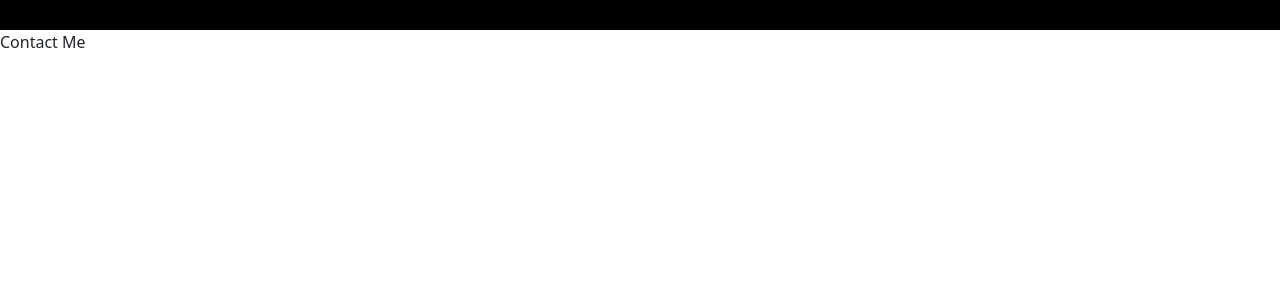
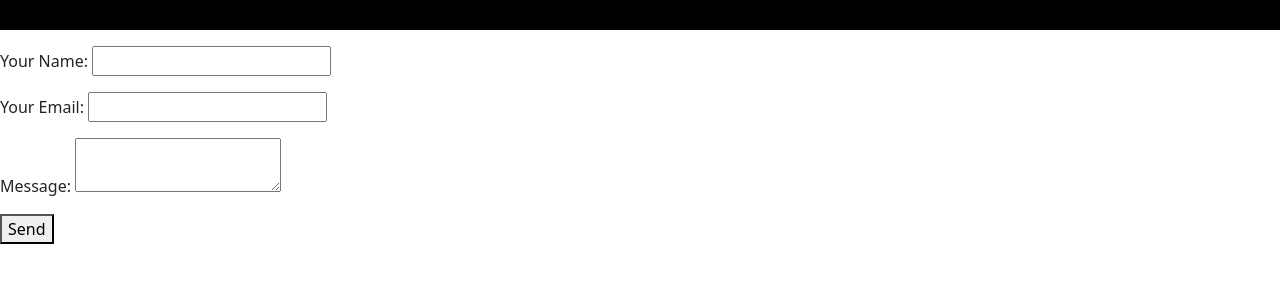
Before and after one commit to lucidbrawler/grenierphoto, a React (Vite) app: page / in a window 1280 px wide. Shown: the part 3831-4113 px from the top of the page. Built offline with nearby package versions, Linux system fonts and the light colour scheme.

Commit message:
form on bottom

```diff
--- a/src/App.css
+++ b/src/App.css
@@ -19,6 +19,9 @@
   justify-content: center;
 align-items: center;
   height: 3rem;
+}
+.ContactMe{
+  margin-top: 1rem;
 }
 .archives{
   height: screen;
--- a/src/components/ContactMe.jsx
+++ b/src/components/ContactMe.jsx
@@ -2,7 +2,24 @@
 
 const ContactMe = () => {
   return (
-    <div className='ContactMe'>Contact Me</div>
+    <div className='ContactMe'>
+      <form name="contact" method="POST" data-netlify="true">
+  <input type="hidden" name="subject"
+  value="Sales inquiry from mysitename.netlify.app" />
+  <p>
+    <label>Your Name: <input type="text" name="name" /></label>
+  </p>
+  <p>
+    <label>Your Email: <input type="email" name="email" /></label>
+  </p>
+  <p>
+    <label>Message: <textarea name="message"></textarea></label>
+  </p>
+  <p>
+    <button type="submit">Send</button>
+  </p>
+</form>
+    </div>
   )
 }
 
```
